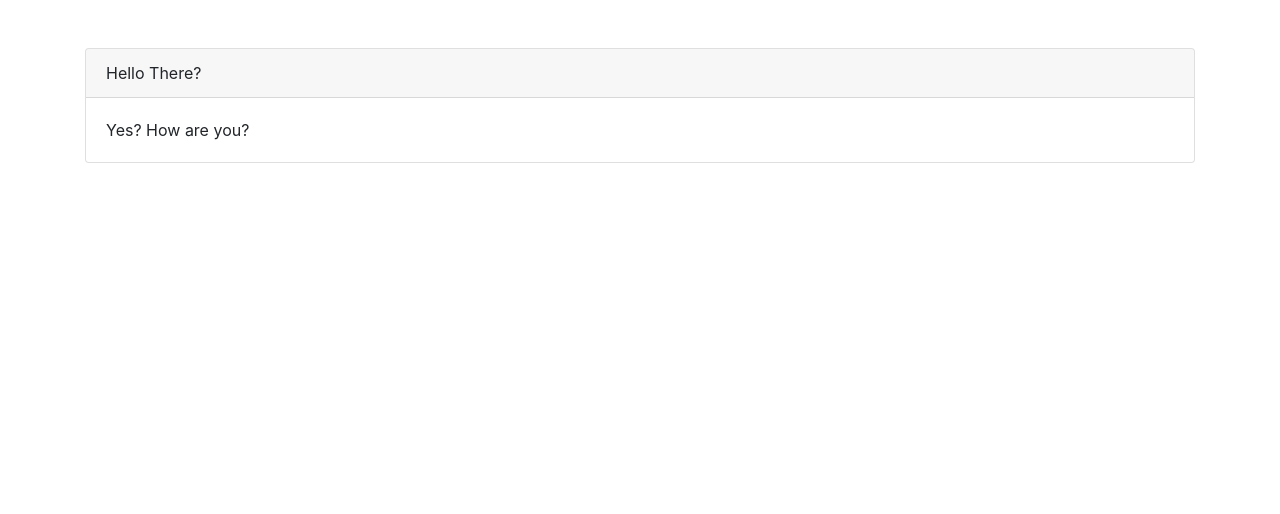
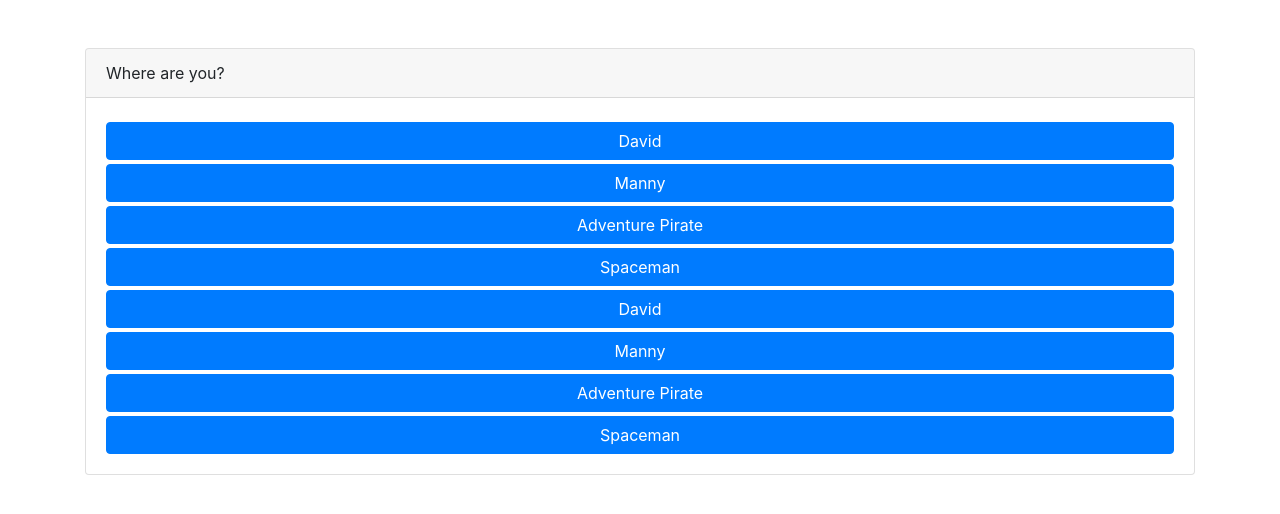
Before and after one commit to MannyLouHub/Code-Quiz, a plain HTML site: page index.html in a window 1280 px wide. Drawn offline with nearby package versions, Linux system fonts and the light colour scheme.

Commit message:
Changed object into arrays, created certain functions

```diff
--- a/Assets/script.js
+++ b/Assets/script.js
@@ -5,43 +5,87 @@ cardHeader.innerText = "Hello There?";
 
 var cardBody = document.querySelector(".card-body");
 
-cardBody.innerHTML = "Yes? How are you?"
+// cardBody.innerHTML = "Yes? How are you?"
 
 var currentQuestion = 0
+
+// var questionButtons = document.querySelector(".btn");
+
+// var questionsAnswers = testQuestions[0].answers[0];
 
 
 const testQuestions = [
     {
         question: "Who am I?",
-        answers: {
-            a: "David",
-            b: "Manny",
-            c: "Adventure Pirate",
-        },
-        correctAnswer: "b",
+        answers: [
+            "David",
+            "Manny",
+            "Adventure Pirate",
+            "Spaceman",
+        ],
+        correctAnswer: 1,
     },
 
     {
         question: "Where are you?",
-        answers: {
-            a: "Mars",
-            b: "Venus",
-            c: "Earth",
-        },
-        correctAnswer: "c",
+        answers: [
+            "Mars",
+            "Venus",
+            "Earth",
+            "Pluto",
+        ],
+        correctAnswer: 2,
     },
 
     {
         question: "Is Dan a furry?",
-        answers: {
-            a: "Yes",
-            b: "No",
-            c: "It really depends on what time of day you ask him, because some would think he is a furry, but he never ever identified himself as a furry. unless you count the times during epsiodes where he said he was a furry but those times really dont count since he could of just been saying that as a joke for the episode.",
-        },
-        correctAnswer: "a"
+        answers: [
+            "Yes",
+            "No",
+            "Maybe",
+            "It really depends on what time of day you ask him, because some would think he is a furry, but he never ever identified himself as a furry. unless you count the times during epsiodes where he said he was a furry but those times really dont count since he could of just been saying that as a joke for the episode.",
+        ],
+        correctAnswer: 0
     },
 ]
 
-function displayQuestions(){
+var questionsAnswers = testQuestions[currentQuestion].answers;
+
+function displayQuestions() {
+
+    cardHeader.innerHTML = testQuestions[currentQuestion].question;
 
 }
+
+var buttonStore = ""
+
+displayQuestions();
+
+function displayAnswers() {
+
+    for (let i = 0; i < questionsAnswers.length; i++) {
+
+        var questionButtons = document.createElement("button")
+        cardBody.appendChild(questionButtons)
+
+        questionButtons.setAttribute("class", " col-12 btn btn-primary mt-1");
+
+
+        questionButtons.innerHTML = questionsAnswers[i];
+
+
+
+
+
+    }
+}
+
+
+displayAnswers();
+
+currentQuestion++
+
+displayQuestions();
+displayAnswers();
+
+debugger
```
Also changed, not shown: index.html (+2 -0 lines).
